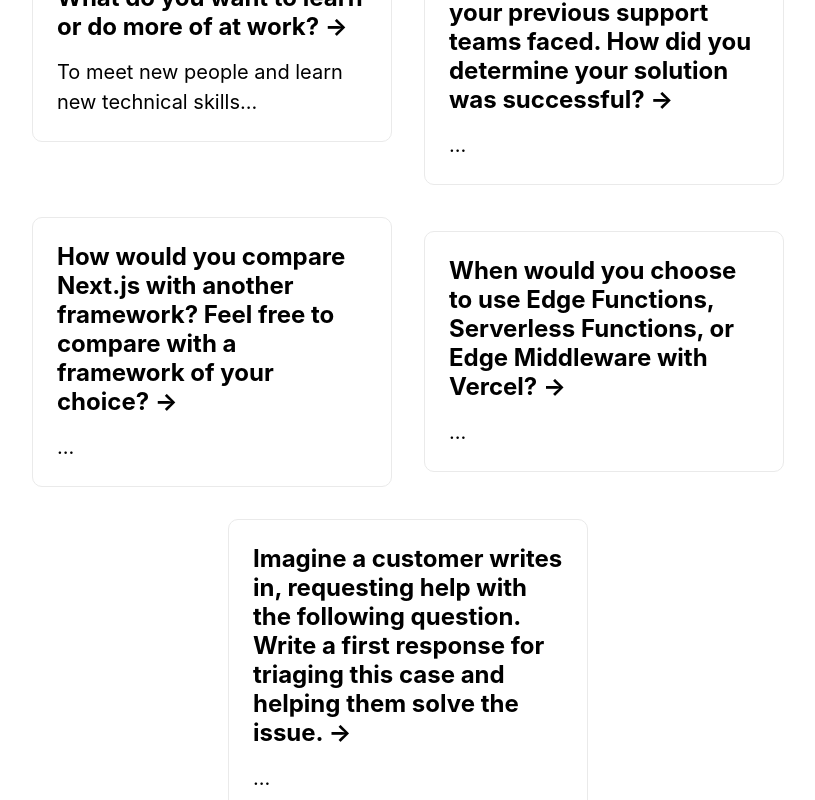
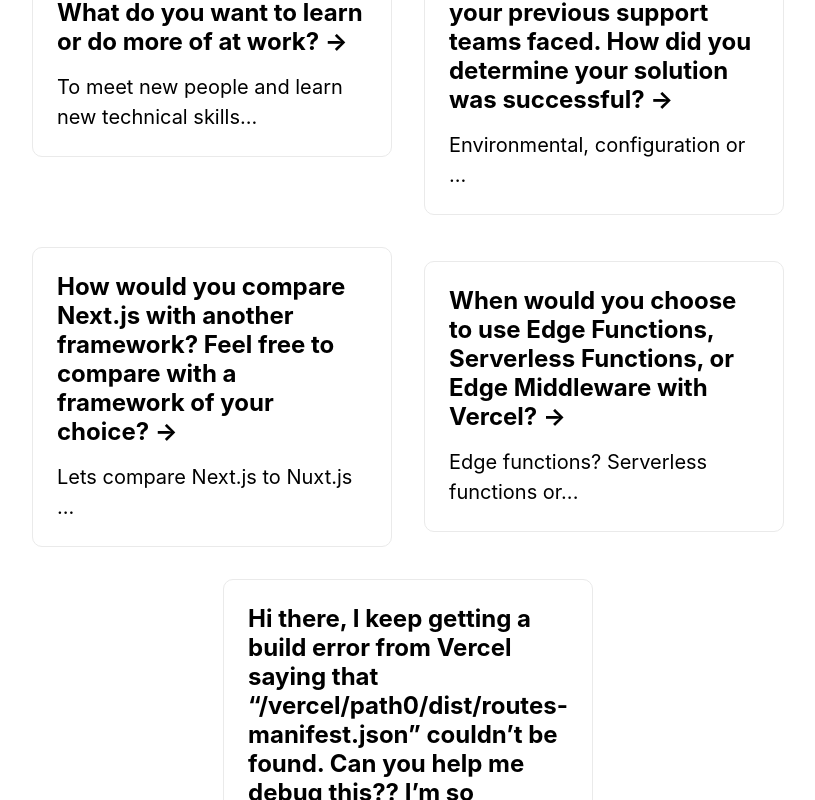
Before and after one commit to AdilovM/Take_Home_Assessment, a Next.js app: page / in a window 1280 px wide. Shown: the part 340-1140 px from the top of the page, without its empty margins (232-1047 px from the left). Built offline with nearby package versions, Linux system fonts and the light colour scheme.

Commit message:
assessment completed

```diff
--- a/data.js
+++ b/data.js
@@ -10,32 +10,32 @@
   {
     id: '2',
     question: 'Describe how you solved a challenge that one of your previous support teams faced. How did you determine your solution was successful?',
-    excerpt: '...',
+    excerpt: 'Environmental, configuration or ...',
     answer:
-      '...',
+      'Our support team faced a challenge where a customer reported an issue with accessing a specific resource in the environment. After some investigation, the team found that the issue was caused by incorrect security group permissions. However, it was challenging to reproduce the issue, as it was only affecting a small subset of users. To solve this challenge, the team updated the security group permissions to grant the necessary access to the affected users. To determine the success of the solution, the team monitored the resource access for the affected users and confirmed that they were able to access the resource without any issues. Additionally, they checked with the customer to ensure that the solution resolved their initial complaint. If the affected users were able to access the resource and the customer confirmed that the issue was resolved, then the team considered the solution to be successful. I monitored the application closely to ensure that the fix did not cause any unintended consequences. I also communicated with the support team to confirm that there were no further complaints related to the issue.',
   },
   {
     id: '3',
     question: 'How would you compare Next.js with another framework? Feel free to compare with a framework of your choice?',
     excerpt:
-      '...',
+      'Lets compare Next.js to Nuxt.js ...',
     answer:
-      '...',
+      'I would like to compare Next.js to Nuxt.js framework based on my experience and knowledge. Next.js and Nuxt.js are both server-side rendering frameworks that are based on front-end libraries - Next.js on React and Nuxt.js on Vue.js. Both allow faster initial load times and better SEO performance compared to client-side rendering. They also have automatic code splitting, static site generation, and middleware support. One of the difference between Next.js and Nuxt.js is configuration. Next.js has such minimal approach and requires less configuration, and that makes it so easy to use. On the other hand, Nuxt.js provides more configuration options and I believe that can overwhelming. Next.js has a well-documented and easy-to-use API for devs to build React applications. Next and Nuxt have their own active dev communities. In terms of performance, I would say Next.js has an edge over Nuxt.js in terms of speed and optimization. Next.js also provides better support for hybrid rendering, which allows for the combination of server-side and client-side rendering.',
   },
   {
     id: '4',
     question: 'When would you choose to use Edge Functions, Serverless Functions, or Edge Middleware with Vercel?',
     excerpt:
-      '...',
+      'Edge functions? Serverless functions or...',
     answer:
-      '...',
+      'Edge Functions are particularly useful in scenarios where lightweight and simple serverless functions need to be executed quickly at the edge of the network. I would use edge functions for user authentication based on some specific criteria, A/B testing, to modify HTTP headers. Serverless functions are useful with complex server-side operations. I would use serverless functions to create custom API endpoints, to respond to webhooks from external services, to perform scheduled jobs. Edge middleware is basically some operations that needs to be done before request is completed, so I would use edge middleware I need to modify the response, redirect the request or modify headers. ',
   },
   {
     id: '5',
-    question: 'Imagine a customer writes in, requesting help with the following question. Write a first response for triaging this case and helping them solve the issue.',
+    question: 'Hi there, I keep getting a build error from Vercel saying that “/vercel/path0/dist/routes-manifest.json” couldn’t be found. Can you help me debug this?? I’m so frustrated. I’ve been trying to make this work for hours and I just can’t figure it out. Your docs aren’t helpful.',
     excerpt:
-      '...',
+      'Imagine a customer writes in, requesting help with the following question. Write a first response for triaging this case and helping them solve the issue...',
     answer:
-      '...',
+      'Hello there, We are sorry to hear that you are experiencing this build error with Vercel. Let me see if we can get this issue resolved for you. The error you are seeing usually means that the build process can not find a file that is needed for your application to run or caused by a misconfiguration in your project. In order to troubleshoot this, can you please send me with the following information: Please send full Vercel log and environment information of your machine. What framework or platform are you using to build your application? Please provide their versions as well.  What are recent changes you have made to your code or configuration? Can you please share the Vercel project name or URL? What other errors, warning or logs that you are seeing in the Vercel dashboard or in your terminal? In the meantime, can you please try clearing you cache and then rebuilding your project to see if that resolves the issue. Please let me know if this helps or if you have any questions or concerns.',
   }
 ]
--- a/pages/question/[id]/index.js
+++ b/pages/question/[id]/index.js
@@ -10,8 +10,8 @@
   return (
     <>
       <Meta title={question.question} description={question.excerpt} />
-      <h1>{question.question}</h1>
-      <p>{question.body}</p>
+      <h3>{question.question}</h3>
+      <p>{question.answer}</p>
       <br />
       <Link href='/'>Go Back</Link>
     </>
```
